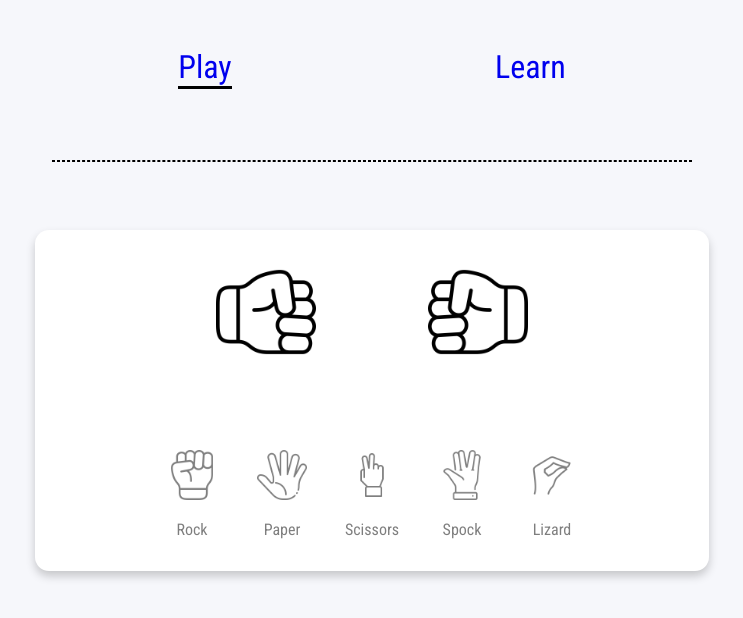
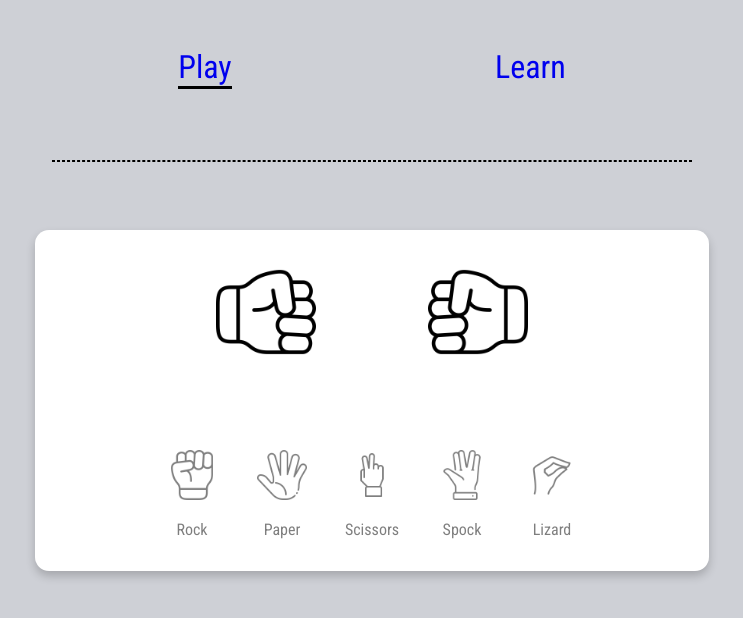
Before and after one commit to Amiirsalimi/Rock-Paper-Scissors-Lizard-Spock, a plain HTML site: page index.html in a window 1280 px wide. Shown: the whole page, without its empty margins (268-1011 px from the left). Drawn offline with Linux system fonts and the light colour scheme.

Commit message:
bg color change

```diff
--- a/assets/css/style.css
+++ b/assets/css/style.css
@@ -14,14 +14,14 @@ body {
     display: flex;
     align-items: center;
     justify-content: center;
-    background: #f6f7fb;
+    background: #ced0d6;
 }
 
 .menu {
     position: absolute;
     width: 100%;
     height: 20%;
-    background-color: f6f7fb;
+    background: #ced0d6;
     top: 0;
     left: 0;
     font-size: 32px;
```
